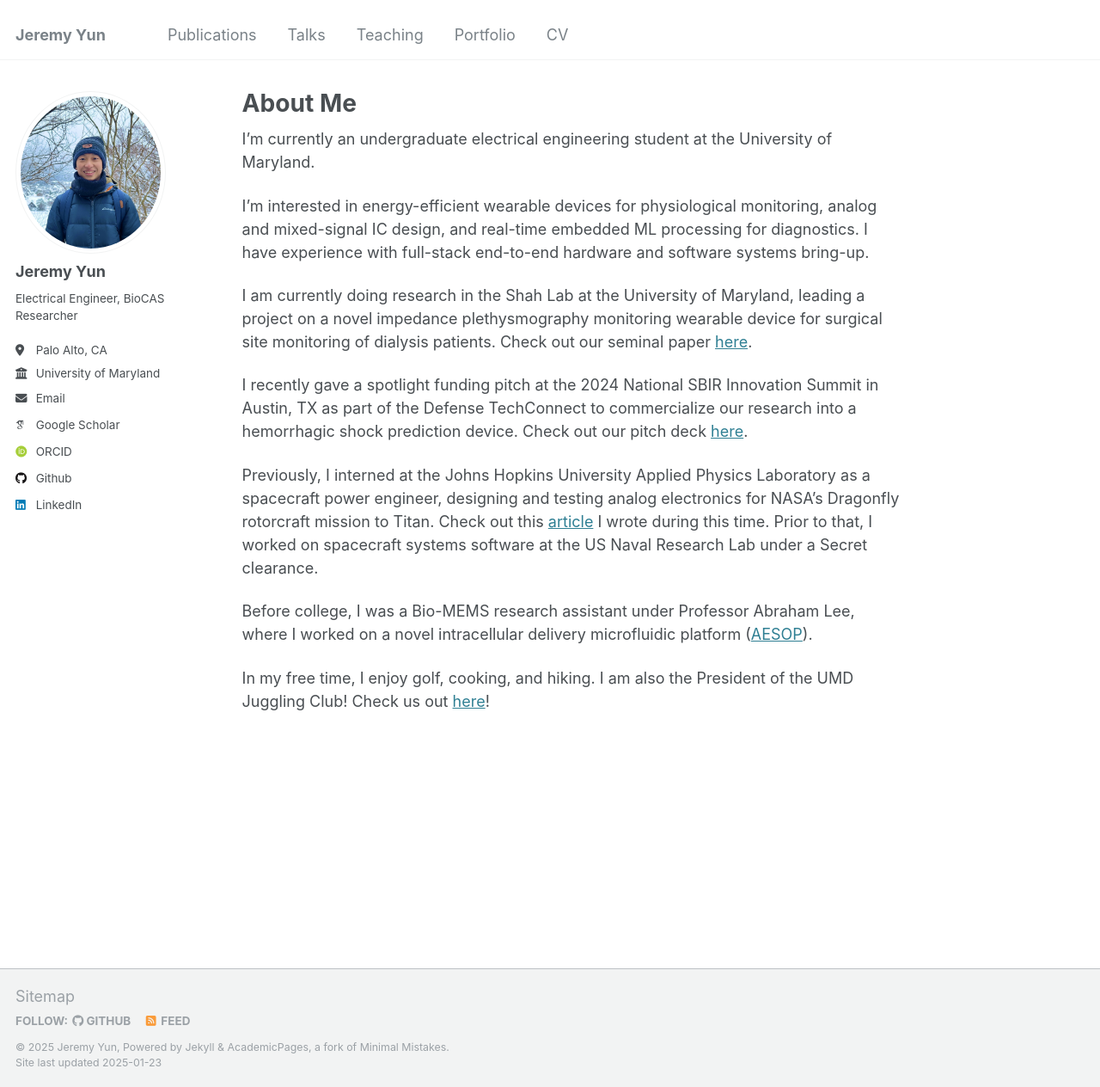
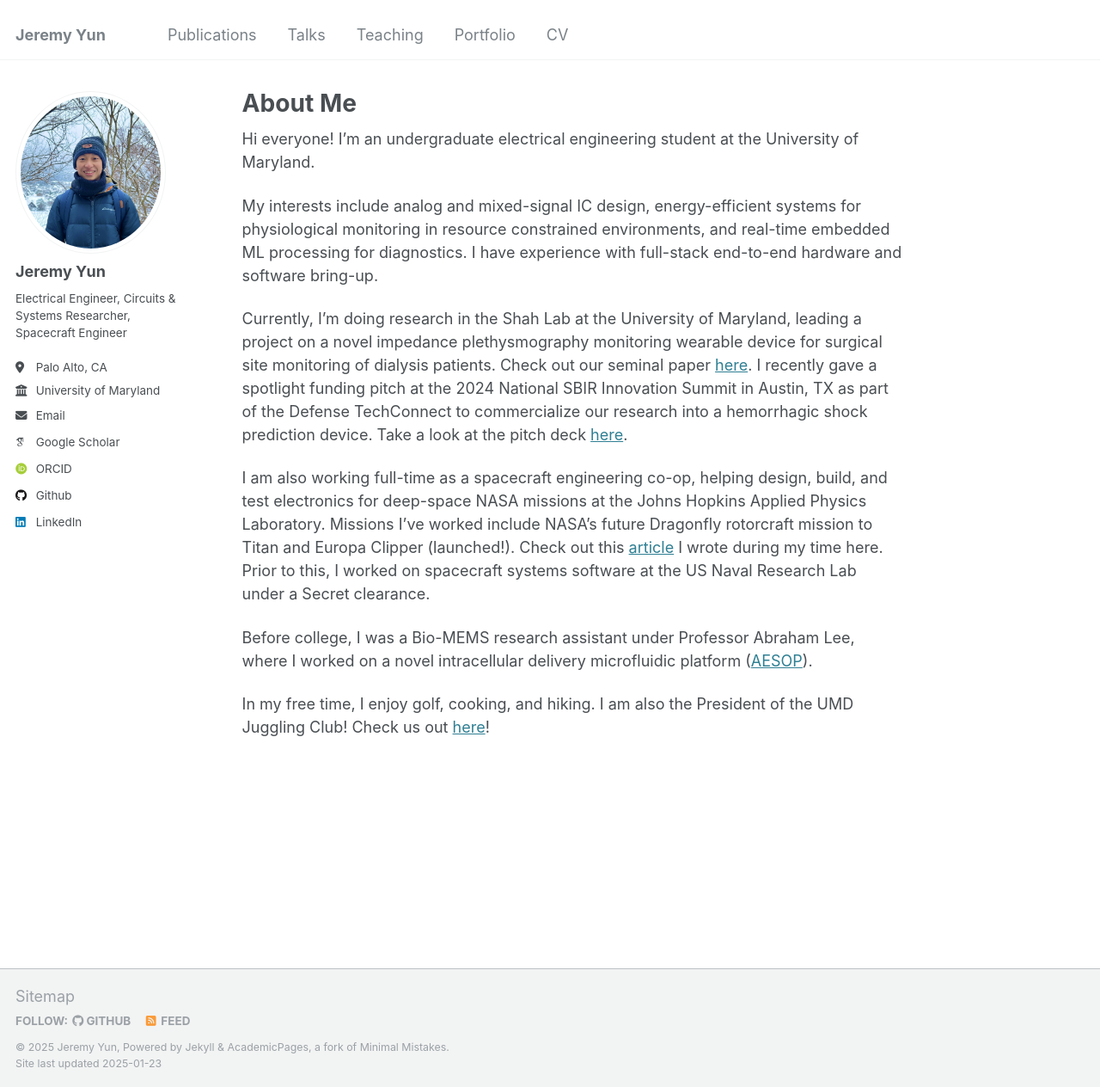
Before and after one commit to JermYeWorm/JermYeWorm.github.io, a Jekyll site: the page built from _pages/about.md, in a window 1280 px wide and 1264 px high. Shown: the whole window at 86% size. Built offline with Jekyll 4.4.1, drawn with Linux system fonts in a browser that asks for light colours; some web fonts are replaced.

Commit message:
update about

```diff
--- a/_config.yml
+++ b/_config.yml
@@ -24,7 +24,7 @@ author:
   avatar           : "profile.jpg"
   name             : "Jeremy Yun"
   pronouns         : # example: "she/her"
-  bio              : "Electrical Engineer, BioCAS Researcher"
+  bio              : "Electrical Engineer, Circuits & Systems Researcher, Spacecraft Engineer"
   location         : "Palo Alto, CA"
   employer         : "University of Maryland"
   uri              : # URL
--- a/_pages/about.md
+++ b/_pages/about.md
@@ -7,15 +7,13 @@ redirect_from:
   - /about.html
 ---
 
-I'm currently an undergraduate electrical engineering student at the University of Maryland.
+Hi everyone! I'm an undergraduate electrical engineering student at the University of Maryland.
 
-I'm interested in energy-efficient wearable devices for physiological monitoring, analog and mixed-signal IC design, and real-time embedded ML processing for diagnostics. I have experience with full-stack end-to-end hardware and software systems bring-up.
+My interests include analog and mixed-signal IC design, energy-efficient systems for physiological monitoring in resource constrained environments, and real-time embedded ML processing for diagnostics. I have experience with full-stack end-to-end hardware and software bring-up.
 
-I am currently doing research in the Shah Lab at the University of Maryland, leading a project on a novel impedance plethysmography monitoring wearable device for surgical site monitoring of dialysis patients. Check out our seminal paper [here](https://doi.org/10.1109/MWSCAS60917.2024.10658959).
+Currently, I'm doing research in the Shah Lab at the University of Maryland, leading a project on a novel impedance plethysmography monitoring wearable device for surgical site monitoring of dialysis patients. Check out our seminal paper [here](https://doi.org/10.1109/MWSCAS60917.2024.10658959). I recently gave a spotlight funding pitch at the 2024 National SBIR Innovation Summit in Austin, TX as part of the Defense TechConnect to commercialize our research into a hemorrhagic shock prediction device. Take a look at the pitch deck [here](http://jermyeworm.github.io/files/DTC_2024_Pitch_Slide_Deck.pdf).
 
-I recently gave a spotlight funding pitch at the 2024 National SBIR Innovation Summit in Austin, TX as part of the Defense TechConnect to commercialize our research into a hemorrhagic shock prediction device. Check out our pitch deck [here](http://jermyeworm.github.io/files/DTC_2024_Pitch_Slide_Deck.pdf).
-
-Previously, I interned at the Johns Hopkins University Applied Physics Laboratory as a spacecraft power engineer, designing and testing analog electronics for NASA's Dragonfly rotorcraft mission to Titan. Check out this [article](https://jermyeworm.github.io/portfolio/3_injection_transformer/) I wrote during this time. Prior to that, I worked on spacecraft systems software at the US Naval Research Lab under a Secret clearance.
+I am also working full-time as a spacecraft engineering co-op, helping design, build, and test electronics for deep-space NASA missions at the Johns Hopkins Applied Physics Laboratory. Missions I've worked include NASA's future Dragonfly rotorcraft mission to Titan and Europa Clipper (launched!). Check out this [article](https://jermyeworm.github.io/portfolio/3_injection_transformer/) I wrote during my time here. Prior to this, I worked on spacecraft systems software at the US Naval Research Lab under a Secret clearance.
 
 Before college, I was a Bio-MEMS research assistant under Professor Abraham Lee, where I worked on a novel intracellular delivery microfluidic platform ([AESOP](https://doi.org/10.1002/advs.202102021)).
 
```
